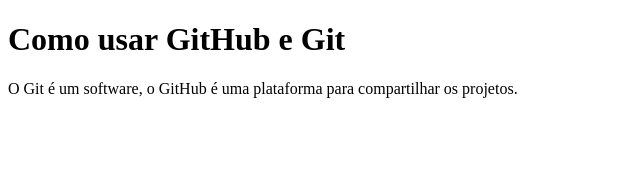
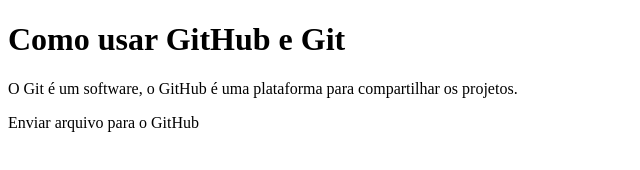
Before and after one commit to celkecursos/celke_como_usar, a plain HTML site: page index.html in a window 1280 px wide. Shown: the whole page, without its empty margins (0-640 px from the left). Drawn offline with Linux system fonts and the light colour scheme.

Commit message:
Alterado README.md e a página inicial

```diff
--- a/index.html
+++ b/index.html
@@ -10,5 +10,7 @@
 
     <p>O Git é um software, o GitHub é uma plataforma para compartilhar os projetos.</p>
 
+    <p>Enviar arquivo para o GitHub</p>
+
 </body>
 </html>
```
Also changed, not shown: 1 other file.
